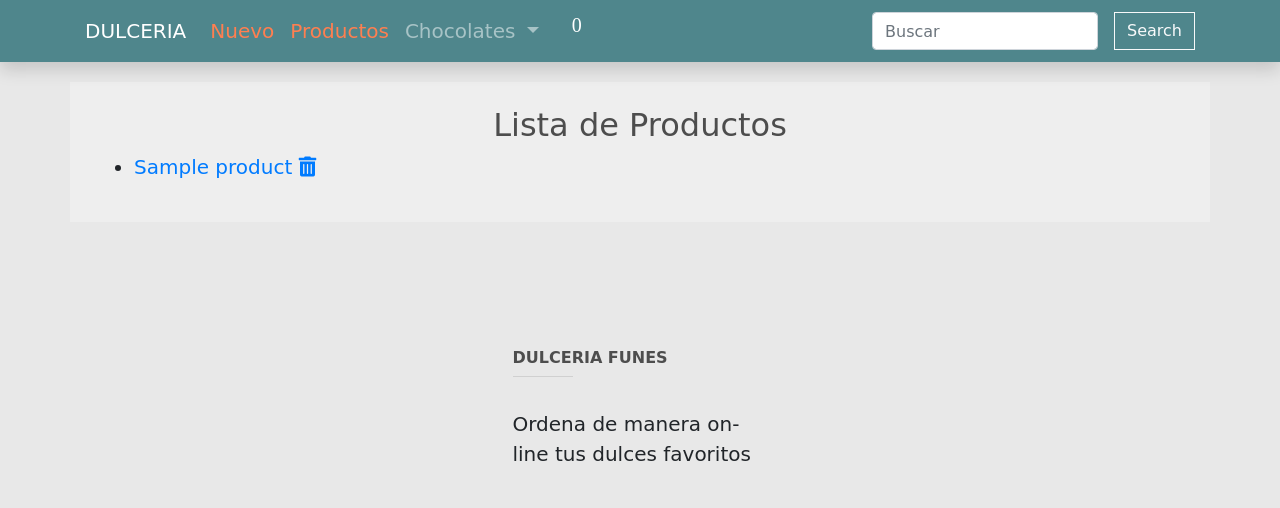
After one commit to rjnocelli/ecommerce, a Django app: page /admin-product-list in a window 1280 px wide. The commit adds this page. Shown: the top 508 px of the page. Run offline with Django 3.2, Linux system fonts and the light colour scheme; a user stored in the database is signed in; tables that the repository leaves empty hold one stand-in row (values such as "Sample post"); some libraries are stand-ins or nearby versions; some web fonts are replaced.

Commit message:
Add Admin UI for updating and deleting products
issue: #23

```diff
--- a/inventario/urls.py
+++ b/inventario/urls.py
@@ -20,11 +20,14 @@ urlpatterns = [
     path('search/', views.SearchProducts, name='search-view'),
     path('email-confirmation/', views.email_confirmation, name='email-confirmation'),
     path('confirm-email/<str:order_id>/<str:token>/', views.ConfirmRegistrationView.as_view(), name='confirm_email'),
+
     path('create/', CreateProductView.as_view(), name='create'),
+    path('admin-product-list', views.AdminProductListView, name='admin-product-list'),
     path('product/<id>/', views.detail, name='detail'),
     path('product/<id>/add/', views.addToCart, name='add-to-cart'),
     path('product/<id>/remove/', views.removeFromCart, name='remove-from-cart'),
     path('product/<id>/update/', views.update, name='update'),
+    path('product/<int:pk>/delete/', views.ProductDelete.as_view(), name='delete'),
 
     path('captcha/', include('captcha.urls')),
 ]
--- /dev/null
+++ b/inventario_app/templates/inventario_app/admin_product_list.html
@@ -0,0 +1,23 @@
+{% extends 'inventario_app/base.html' %}
+{% load crispy_forms_tags %}
+
+
+{% block body %}
+<div class="row justify-content-md-center"><br>
+        <h2>Lista de Productos</h2>
+    </div>
+    <div class="row justify-content-md-center">
+        <div class="col">
+            <ul>
+                {% for product in products %}
+                <li><a href="{% url 'update' product.id %}">{{product.name}}</a>
+                <a class="fas fa-trash-alt" href="{% url 'delete' product.id %}"></a></li>
+                {% endfor%}
+            </ul>
+        </div>
+    </div>
+</div>
+
+
+
+{% endblock %}
--- a/inventario_app/templates/inventario_app/navbar.html
+++ b/inventario_app/templates/inventario_app/navbar.html
@@ -13,9 +13,13 @@
       <ul class="navbar-nav mr-auto">
         {% if user.is_authenticated %}
         <li class="nav-item active ml-auto">
-          <a class="nav-link" href="{% url 'create' %}">Nuevo <span class="sr-only">(current)</span></a>
+          <a style='color:coral' class="nav-link" href="{% url 'create' %}">Nuevo<span class="sr-only">(current)</span></a>
+        </li>
+        <li class="nav-item active ml-auto">
+          <a style='color:coral' class="nav-link" href="{% url 'admin-product-list' %}">Productos<span class="sr-only">(current)</span></a>
+        </li>
         {% endif %}
-        </li>
+
         <li class="nav-item dropdown">
           <a class="nav-link dropdown-toggle" href="#" id="navbarDropdown" role="button" data-toggle="dropdown" aria-haspopup="true" aria-expanded="false">
             Chocolates
--- a/inventario_app/views.py
+++ b/inventario_app/views.py
@@ -15,7 +15,7 @@ from django.core.mail import EmailMessage
 
 from .models import Product, OrderItem, Order
 from .forms import CreateProductForm, EmailConfirmationForm
-from django.views.generic import FormView, CreateView, DetailView, View
+from django.views.generic import FormView, CreateView, DetailView, View, DeleteView
 
 from django.contrib.auth.decorators import login_required
 from django.contrib.auth.mixins import LoginRequiredMixin
@@ -28,12 +28,25 @@ from api import serializers
 def Index(request):
     return render(request, 'inventario_app/index.html')
 
+# Admin UI Views
+
 class CreateProductView(LoginRequiredMixin, SuccessMessageMixin, CreateView):
-    template_name = 'inventario_app/create_product.html'
+    template_name = 'inventario_app/admin_create_product.html'
     model = Product
     fields = ['name','price','description','category','image','in_stock','is_bundle']
     success_url = reverse_lazy('index')
     success_message = f'Has agregado un nuevo producto a la base de datos'
+
+class ProductDelete(DeleteView, LoginRequiredMixin, SuccessMessageMixin):
+    template_name = 'inventario_app/admin_delete_confirmation.html'
+    model = Product
+    success_url = reverse_lazy('index')
+    # success_message = f'Se ha borrado un {object} de la base de datos'
+
+@login_required
+def AdminProductListView(request):
+    products = Product.objects.all()
+    return render(request, 'inventario_app/admin_product_list.html', {'products': products})
 
 def detail(request, id):
     qs = get_object_or_404(Product, id=id)
```
Also changed, not shown: inventario_app/templates/inventario_app/admin_delete_confirmation.html (added, +13 -0 lines), static/js/index.js (+8 -8 lines), inventario_app/templates/inventario_app/admin_create_product.html (renamed from inventario_app/templates/inventario_app/create_product.html), static/images/124176003_201836768100700_3999019378480222351_n.jpg (added).
